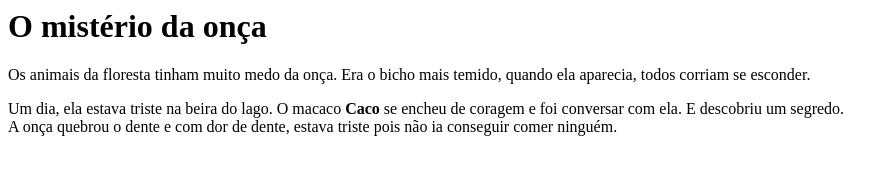
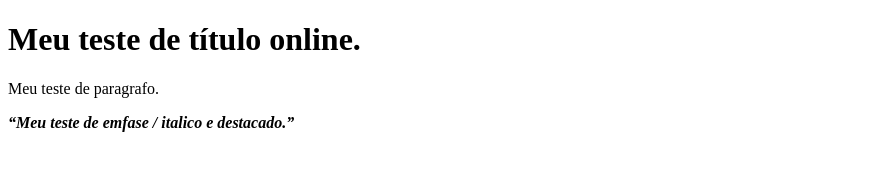
Before and after one commit to marisagirotto/alura, a plain HTML site: page index.html in a window 1280 px wide. Shown: the whole page, without its empty margins (0-895 px from the left). Drawn offline with Linux system fonts and the light colour scheme.

Commit message:
Add files via upload
aula mudança de turma

```diff
--- a/index.html
+++ b/index.html
@@ -1,4 +1,12 @@
-
-<h1><b>O mistério da onça</b></h1>
-<p>Os animais da floresta tinham muito medo da onça. Era o bicho mais temido, quando ela aparecia, todos corriam se esconder.</p>
-<p>Um dia, ela estava triste na beira do lago. O macaco <b>Caco</b>  se encheu de coragem e foi conversar com ela. E descobriu um segredo. <br> A onça quebrou o dente e com dor de dente, estava triste pois não ia conseguir comer ninguém.</p>
+<!DOCTYPE html>
+<html lang="pt-BR">
+    <head>
+        <meta charset="UTF-8">
+        <title>Meu primeiro teste</title>
+    </head>
+    <body>
+        <h1> Meu teste de título online.</h1>
+        <p> Meu teste de paragrafo.</p>
+        <p><em><strong><q>Meu teste de emfase / italico e destacado.</q></strong></em></p>
+    </body>
+</html>
```
